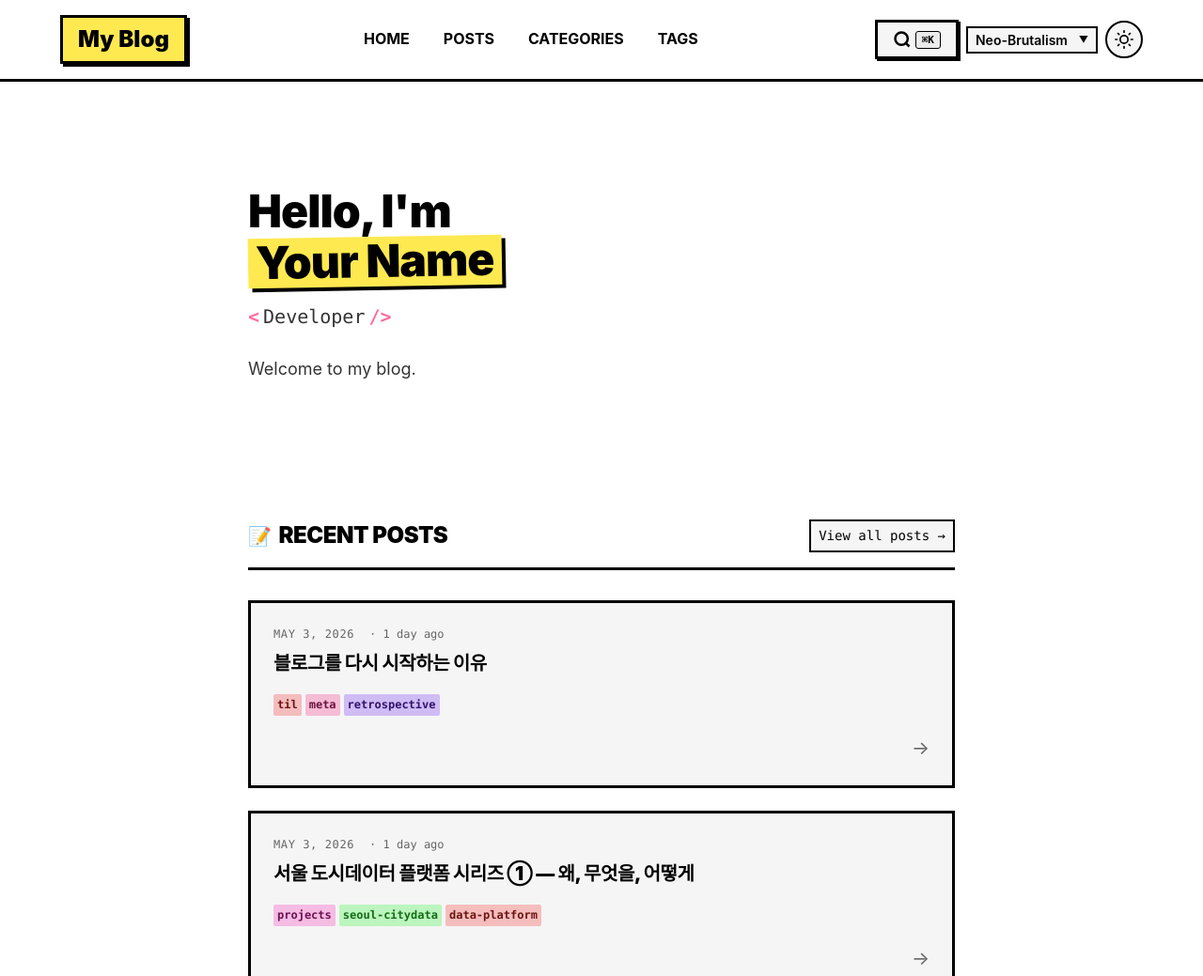
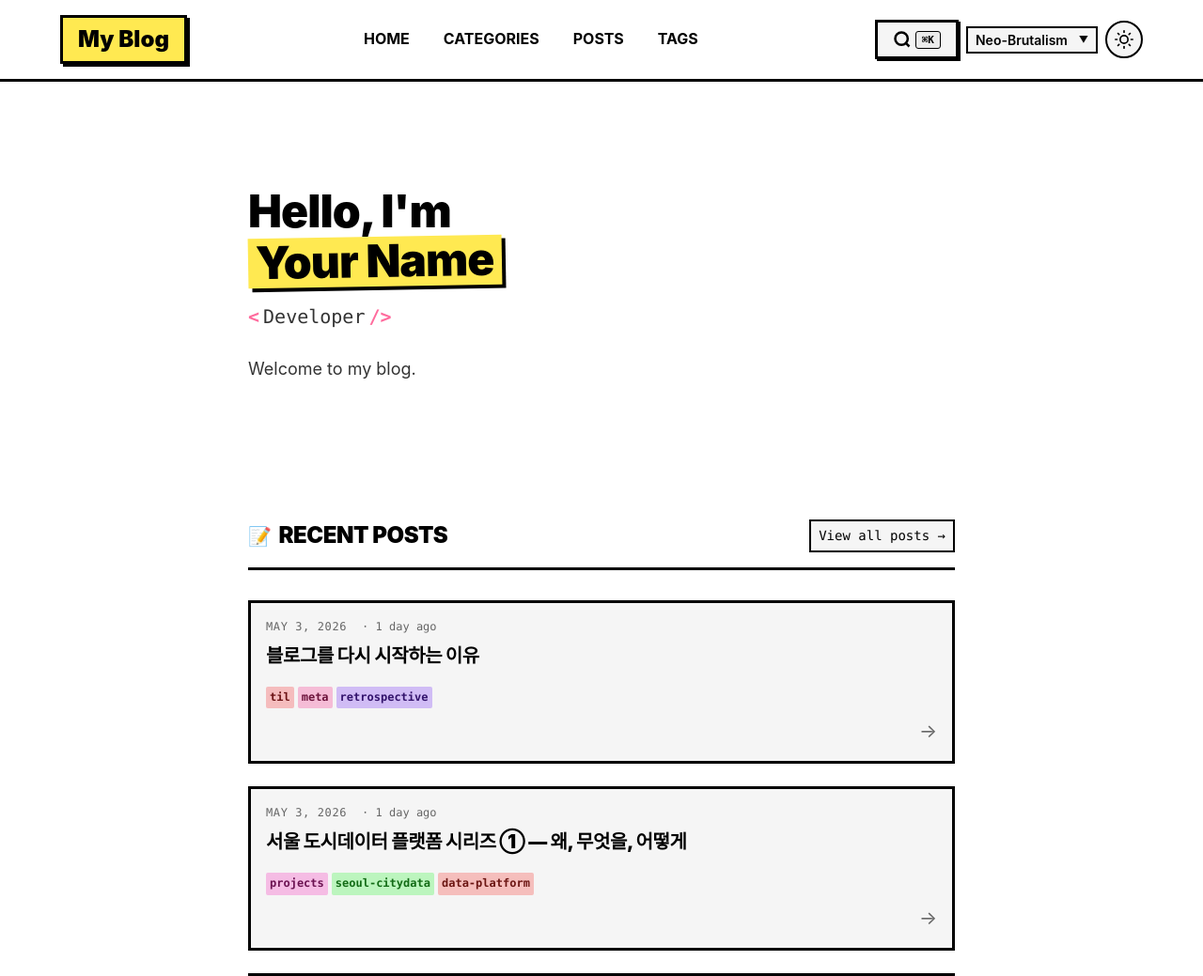
Before and after one commit to benidjor/benidjor.github.io, an Astro site: page / in a window 1280 px wide. Shown: the top 1039 px of the page at 94% size. Built offline with nearby package versions, Linux system fonts and the light colour scheme; Astro itself is replaced by a stand-in of ours; a web font is replaced by a local one.

Commit message:
feat(ui): reorder nav (Home/Categories/Posts/Tags), slim post cards, refine intro copy

```diff
--- a/setting.toml
+++ b/setting.toml
@@ -14,7 +14,7 @@ name = "benidjor"
 name_suffix = " 입니다."
 role = "Data Engineer"
 description = """당장의 효율보다, 끝까지 파고들어 답을 찾고 기록합니다.
-데이터 엔지니어로 성장하기 위한 학습과 회고."""
+쓸 만한 데이터 엔지니어로 성장하기 위해 글을 씁니다."""
 intro_tags = ["Spark", "Airflow", "Kafka", "Iceberg", "Trino", "Snowflake"]
 
 # === Posts ===
--- a/src/layouts/BaseLayout.astro
+++ b/src/layouts/BaseLayout.astro
@@ -71,8 +71,8 @@ const htmlLang = getLocale() === 'ko' ? 'ko' : 'en';
          <a href={baseUrl} class="header__logo">{blogName}</a>
          <nav class="header__nav">
            <a href={baseUrl} class="header__link">Home</a>
+           <a href={`${baseUrl}categories`} class="header__link">Categories</a>
            <a href={`${baseUrl}posts`} class="header__link">Posts</a>
-           <a href={`${baseUrl}categories`} class="header__link">Categories</a>
            <a href={`${baseUrl}tags`} class="header__link">Tags</a>
          </nav>
         <div class="header__actions">
--- a/src/pages/index.astro
+++ b/src/pages/index.astro
@@ -309,12 +309,11 @@ const recentPosts = getPostsForLocale(allPosts)
     position: relative;
     display: flex;
     flex-direction: column;
-    padding: var(--spacing-lg);
+    padding: var(--spacing-md);
     border: var(--border-width) solid var(--border-color);
     background-color: var(--bg-secondary);
     transition: transform var(--transition-fast), box-shadow var(--transition-fast), background-color var(--transition-fast);
     cursor: pointer;
-    min-height: 200px;
   }
 
   .post-card:hover {
```
